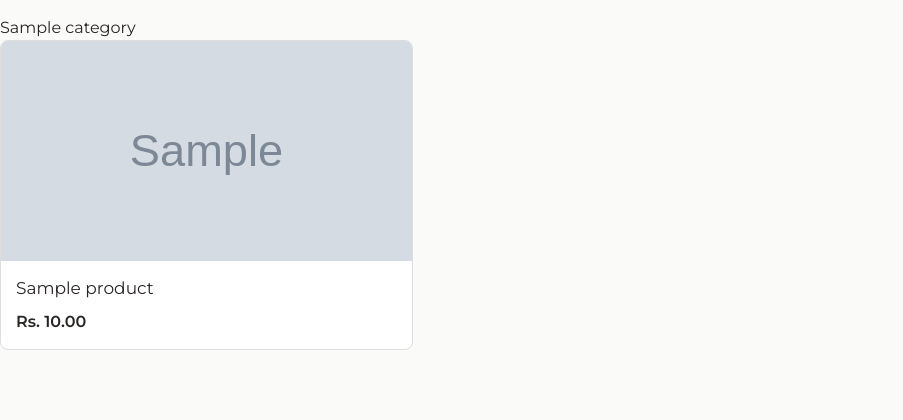
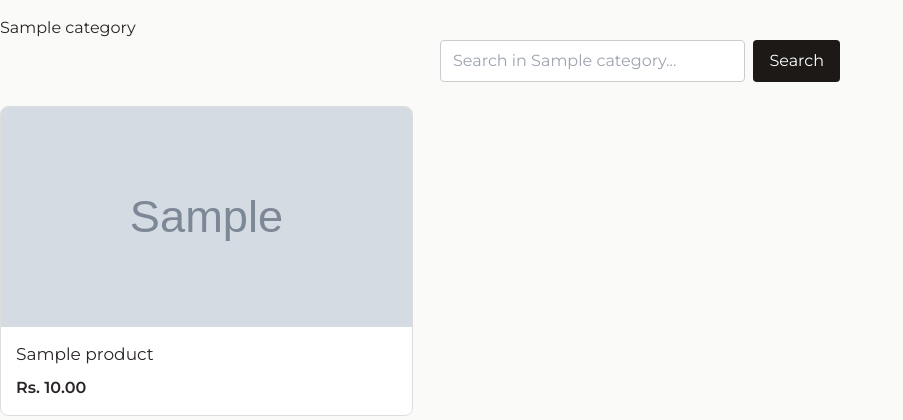
Before and after one commit to BikashGosain/Panchakanya-Collections, a Django app: a page that uses templates/base.html in a window 1280 px wide. Shown: the part 90-510 px from the top of the page, without its empty margins (0-903 px from the left). Run offline with Django 5.2, Linux system fonts and the light colour scheme; tables that the repository leaves empty hold one stand-in row (values such as "Sample post"); grey boxes marked "Sample" are stand-in pictures; some libraries are stand-ins or nearby versions.

Commit message:
feat: pagination and search across shop, categories, and homepage; product counts per category

```diff
--- a/apps/products/models.py
+++ b/apps/products/models.py
@@ -35,6 +35,17 @@ class Category(models.Model):
     @property
     def has_children(self):
         return self.subcategories.exists()
+
+    @property
+    def product_count(self):
+        ids = [self.pk]
+        stack = [self]
+        while stack:
+            current = stack.pop()
+            children = list(current.subcategories.all())
+            ids.extend(child.pk for child in children)
+            stack.extend(children)
+        return Product.objects.filter(status="active", category_id__in=ids).count()
 
     def clean(self):
         """
--- a/apps/products/templates/products/category_detail.html
+++ b/apps/products/templates/products/category_detail.html
@@ -5,7 +5,7 @@
 
 {% block content %}
 <nav class="breadcrumbs">
-    <a href="{% url 'products:list' %}">All Jewellery</a>
+    <a href="{% url 'products:category_overview' %}">All Jewellery</a>
     {% for ancestor in ancestors %}
         › <a href="{% url 'products:category' ancestor.slug %}">{{ ancestor.name }}</a>
     {% endfor %}
@@ -18,11 +18,16 @@
 <div class="subcategory-tiles">
     {% for sub in subcategories %}
         <a href="{% url 'products:category' sub.slug %}" class="subcategory-tile">
-            {{ sub.name }}
+            {{ sub.name }} ({{ sub.product_count }})
         </a>
     {% endfor %}
 </div>
 {% endif %}
+
+<form method="get" action="{% url 'products:category' category.slug %}" class="search-bar">
+    <input type="text" name="q" placeholder="Search in {{ category.name }}..." value="{{ search_query }}">
+    <button type="submit">Search</button>
+</form>
 
 {% if products %}
 <div class="products-grid">
@@ -42,7 +47,9 @@
         </article>
     {% endfor %}
 </div>
+
+{% include "includes/pagination.html" %}
 {% else %}
-<p>No products in this category yet.</p>
+<p>No products found{% if search_query %} for "{{ search_query }}"{% endif %} in this category.</p>
 {% endif %}
 {% endblock %}
--- a/apps/products/templates/products/category_tree.html
+++ b/apps/products/templates/products/category_tree.html
@@ -8,7 +8,7 @@
                 href="?category={{ category.slug }}{% if search_query %}&q={{ search_query|urlencode }}{% endif %}{% if selected_metal %}&metal={{ selected_metal }}{% endif %}{% if min_price %}&min_price={{ min_price }}{% endif %}{% if max_price %}&max_price={{ max_price }}{% endif %}"
                 class="category-link {% if category.slug == selected_category %}selected{% endif %}"
             >
-                {{ category.name }}
+                {{ category.name }} ({{ category.product_count }})
             </a>
 
 
--- a/apps/products/templates/products/product_list.html
+++ b/apps/products/templates/products/product_list.html
@@ -1113,5 +1113,5 @@
     }
 
 </script>
-
+{% include "includes/pagination.html" %}
 {% endblock %}
--- a/apps/products/views.py
+++ b/apps/products/views.py
@@ -1,3 +1,4 @@
+from django.core.paginator import Paginator
 from django.db.models import Prefetch
 from django.shortcuts import get_object_or_404, render
 
@@ -128,11 +129,16 @@ def product_list_view(request):
     # CONTEXT
     # -----------------------------------------
 
+    paginator = Paginator(products, 12)
+    page_number = request.GET.get("page")
+    page_obj = paginator.get_page(page_number)
+
     return render(
         request,
         "products/product_list.html",
         {
-            "products": products,
+            "products": page_obj,
+            "page_obj": page_obj,
             "root_categories": root_categories,
             "metal_choices": Product.METAL_CHOICES,
             "search_query": search_query,
@@ -181,6 +187,13 @@ def category_view(request, slug):
         )
     )
 
+    search_query = request.GET.get("q", "")
+    if search_query:
+        products = products.filter(name__icontains=search_query)
+
+    paginator = Paginator(products, 6)
+    page_obj = paginator.get_page(request.GET.get("page"))
+
     ancestors = get_category_ancestors(category)
 
     return render(
@@ -189,14 +202,31 @@ def category_view(request, slug):
         {
             "category": category,
             "subcategories": subcategories,
-            "products": products,
+            "products": page_obj,
+            "page_obj": page_obj,
+            "search_query": search_query,
             "ancestors": ancestors,
         },
     )
 
 
 def category_overview_view(request):
-    root_categories = Category.objects.filter(parent__isnull=True).order_by("name")
+    categories = Category.objects.filter(parent__isnull=True).order_by("name")
+
+    search_query = request.GET.get("q", "")
+    if search_query:
+        categories = categories.filter(name__icontains=search_query)
+
+    paginator = Paginator(categories, 12)
+    page_number = request.GET.get("page")
+    page_obj = paginator.get_page(page_number)
+
     return render(
-        request, "products/category_overview.html", {"root_categories": root_categories}
+        request,
+        "products/category_overview.html",
+        {
+            "root_categories": page_obj,
+            "page_obj": page_obj,
+            "search_query": search_query,
+        },
     )
--- a/static/css/style.css
+++ b/static/css/style.css
@@ -273,3 +273,44 @@ body {
 @media (max-width: 900px) {
     .category-grid { grid-template-columns: repeat(2, 1fr); }
 }
+
+.pagination {
+    display: flex;
+    justify-content: center;
+    align-items: center;
+    gap: 16px;
+    margin-top: 24px;
+    font-size: 14px;
+}
+
+.pagination a {
+    color: #1c1917;
+    text-decoration: none;
+}
+
+.pagination a:hover {
+    text-decoration: underline;
+}
+
+.search-bar {
+    display: flex;
+    gap: 8px;
+    max-width: 400px;
+    margin: 0 auto 24px;
+}
+
+.search-bar input {
+    flex: 1;
+    padding: 8px 12px;
+    border: 1px solid #ccc;
+    border-radius: 4px;
+}
+
+.search-bar button {
+    padding: 8px 16px;
+    border: none;
+    background: #1c1917;
+    color: #fff;
+    border-radius: 4px;
+    cursor: pointer;
+}
--- a/templates/base.html
+++ b/templates/base.html
@@ -11,6 +11,7 @@
 
   <!-- Custom CSS file -->
   <link rel="stylesheet" href="{% static 'css/style.css' %}">
+  <link rel="stylesheet" href="{% static 'css/pagination.css' %}">
 
   {% block extra_css %}{% endblock %}
 </head>
--- /dev/null
+++ b/templates/includes/pagination.html
@@ -0,0 +1,27 @@
+{% if page_obj.has_other_pages %}
+<nav class="pagination">
+    {% if page_obj.has_previous %}
+        <a href="?{% if search_query %}q={{ search_query }}&{% endif %}page=1" class="page-link">First</a>
+        <a href="?{% if search_query %}q={{ search_query }}&{% endif %}page={{ page_obj.previous_page_number }}" class="page-link">Prev</a>
+    {% else %}
+        <span class="page-link disabled">First</span>
+        <span class="page-link disabled">Prev</span>
+    {% endif %}
+
+    {% for num in page_obj.paginator.page_range %}
+        {% if num == page_obj.number %}
+            <span class="page-link active">{{ num }}</span>
+        {% elif num > page_obj.number|add:"-3" and num < page_obj.number|add:"3" %}
+            <a href="?{% if search_query %}q={{ search_query }}&{% endif %}page={{ num }}" class="page-link">{{ num }}</a>
+        {% endif %}
+    {% endfor %}
+
+    {% if page_obj.has_next %}
+        <a href="?{% if search_query %}q={{ search_query }}&{% endif %}page={{ page_obj.next_page_number }}" class="page-link">Next</a>
+        <a href="?{% if search_query %}q={{ search_query }}&{% endif %}page={{ page_obj.paginator.num_pages }}" class="page-link">Last</a>
+    {% else %}
+        <span class="page-link disabled">Next</span>
+        <span class="page-link disabled">Last</span>
+    {% endif %}
+</nav>
+{% endif %}
```
Also changed, not shown: apps/core/templates/core/home.html (+42 -6 lines), apps/core/views.py (+23 -4 lines), apps/products/templates/products/category_overview.html (+10 -1 lines), static/css/pagination.css (added, +42 -0 lines).
